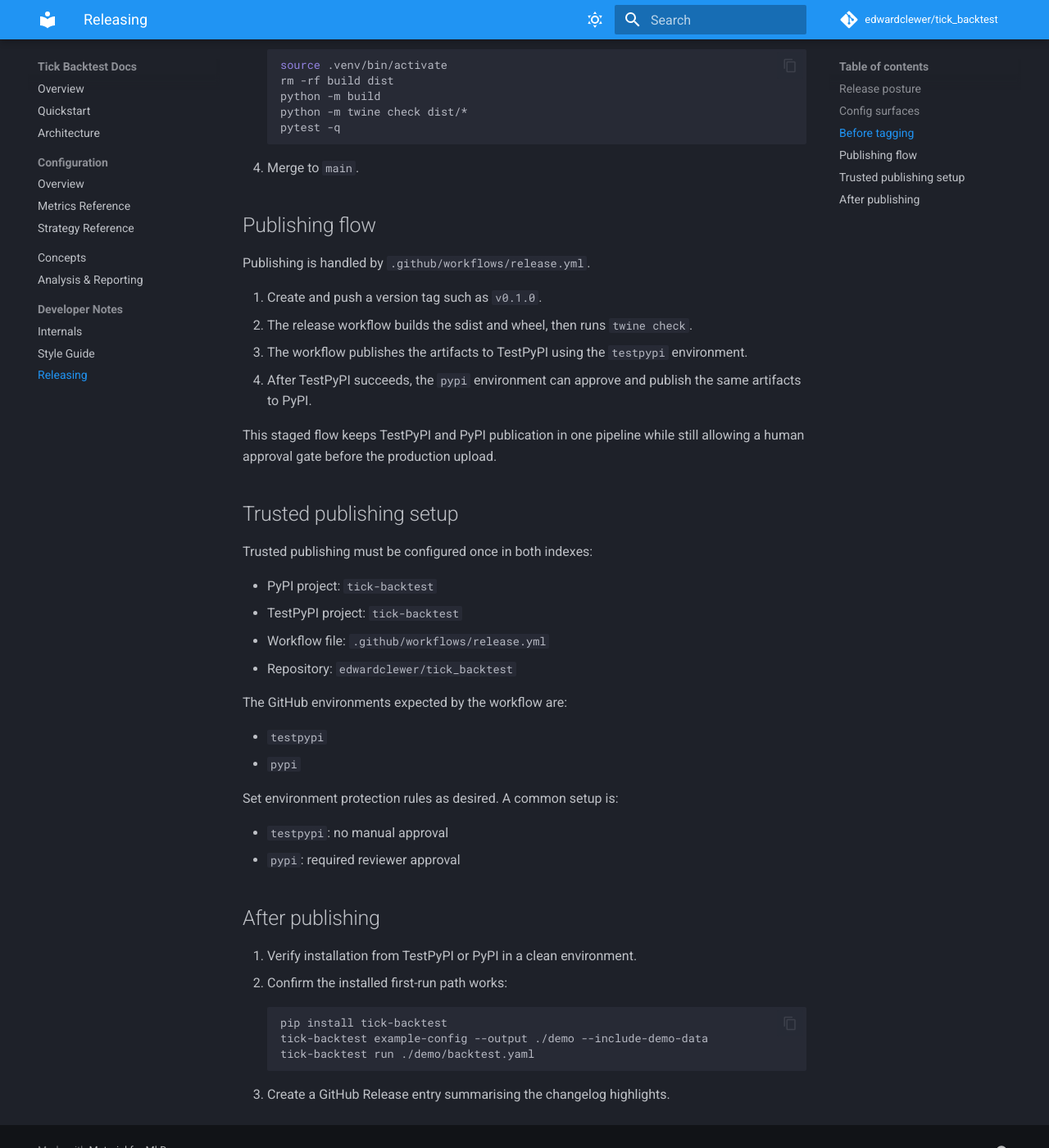
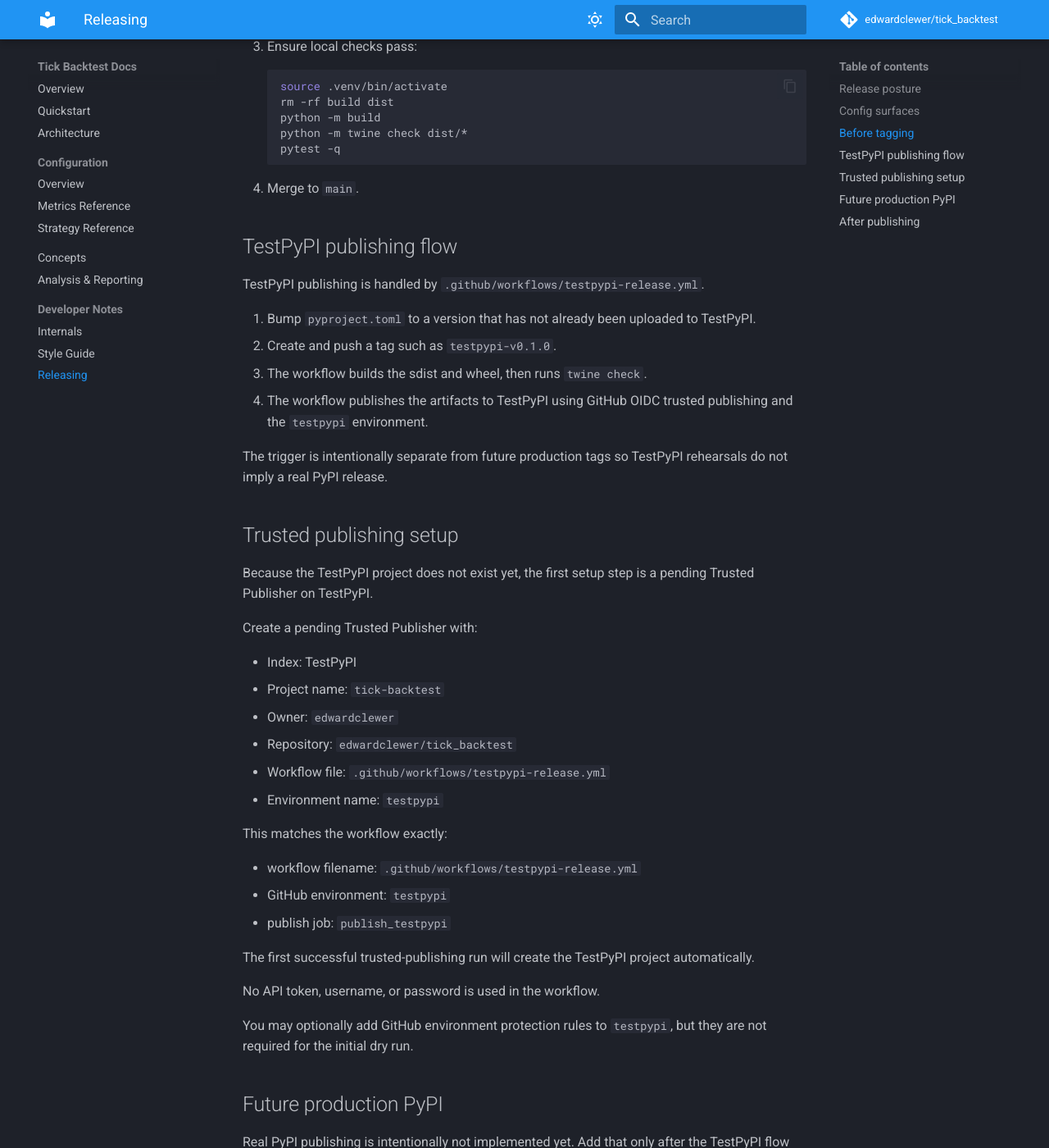
Before and after one commit to edwardclewer/tick_backtest, an MkDocs documentation site: the page built from docs/releasing.md, in a window 1280 px wide and 1400 px high, scrolled down 908 px. Shown: the whole window at 82% size. Built offline with MkDocs 1.6.1 and Material for MkDocs 9.7.7, drawn with Linux system fonts in a browser that asks for light colours; comment, search, counter and statistics services are not loaded; some of the changed text lies outside the part shown.

````diff
--- a/docs/releasing.md
+++ b/docs/releasing.md
@@ -16,7 +16,7 @@ limitations under the License.
 
 # Releasing
 
-This repository publishes Python packages via GitHub Actions using trusted publishing.
+This repository is prepared to publish Python packages via GitHub Actions using trusted publishing.
 
 ## Release posture
 
@@ -48,43 +48,53 @@ The CI workflow validates both sides:
    ```
 4. Merge to `main`.
 
-## Publishing flow
+## TestPyPI publishing flow
 
-Publishing is handled by `.github/workflows/release.yml`.
+TestPyPI publishing is handled by `.github/workflows/testpypi-release.yml`.
 
-1. Create and push a version tag such as `v0.1.0`.
-2. The release workflow builds the sdist and wheel, then runs `twine check`.
-3. The workflow publishes the artifacts to TestPyPI using the `testpypi` environment.
-4. After TestPyPI succeeds, the `pypi` environment can approve and publish the same artifacts to PyPI.
+1. Bump `pyproject.toml` to a version that has not already been uploaded to TestPyPI.
+2. Create and push a tag such as `testpypi-v0.1.0`.
+3. The workflow builds the sdist and wheel, then runs `twine check`.
+4. The workflow publishes the artifacts to TestPyPI using GitHub OIDC trusted publishing and the `testpypi` environment.
 
-This staged flow keeps TestPyPI and PyPI publication in one pipeline while still allowing a human approval gate before the production upload.
+The trigger is intentionally separate from future production tags so TestPyPI rehearsals do not imply a real PyPI release.
 
 ## Trusted publishing setup
 
-Trusted publishing must be configured once in both indexes:
+Because the TestPyPI project does not exist yet, the first setup step is a pending Trusted Publisher on TestPyPI.
 
-- PyPI project: `tick-backtest`
-- TestPyPI project: `tick-backtest`
-- Workflow file: `.github/workflows/release.yml`
+Create a pending Trusted Publisher with:
+
+- Index: TestPyPI
+- Project name: `tick-backtest`
+- Owner: `edwardclewer`
 - Repository: `edwardclewer/tick_backtest`
+- Workflow file: `.github/workflows/testpypi-release.yml`
+- Environment name: `testpypi`
 
-The GitHub environments expected by the workflow are:
+This matches the workflow exactly:
 
-- `testpypi`
-- `pypi`
+- workflow filename: `.github/workflows/testpypi-release.yml`
+- GitHub environment: `testpypi`
+- publish job: `publish_testpypi`
 
-Set environment protection rules as desired. A common setup is:
+The first successful trusted-publishing run will create the TestPyPI project automatically.
 
-- `testpypi`: no manual approval
-- `pypi`: required reviewer approval
+No API token, username, or password is used in the workflow.
+
+You may optionally add GitHub environment protection rules to `testpypi`, but they are not required for the initial dry run.
+
+## Future production PyPI
+
+Real PyPI publishing is intentionally not implemented yet. Add that only after the TestPyPI flow has succeeded and the release posture is settled.
 
 ## After publishing
 
-1. Verify installation from TestPyPI or PyPI in a clean environment.
+1. Verify installation from TestPyPI in a clean environment.
 2. Confirm the installed first-run path works:
    ```bash
-   pip install tick-backtest
+   pip install --index-url https://test.pypi.org/simple/ tick-backtest
    tick-backtest example-config --output ./demo --include-demo-data
    tick-backtest run ./demo/backtest.yaml
    ```
-3. Create a GitHub Release entry summarising the changelog highlights.
+3. Record any issues found before implementing the separate production PyPI workflow.
````
Also changed, not shown: 2 other files.
